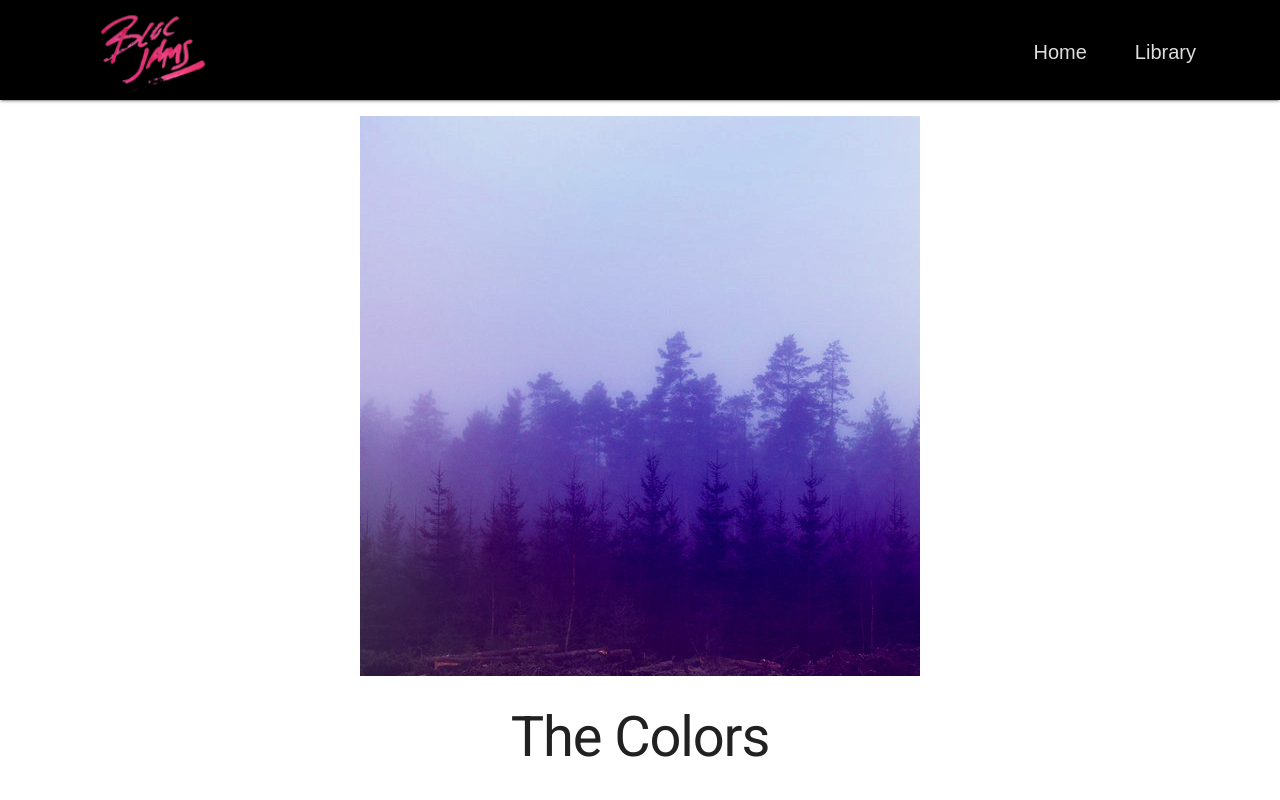
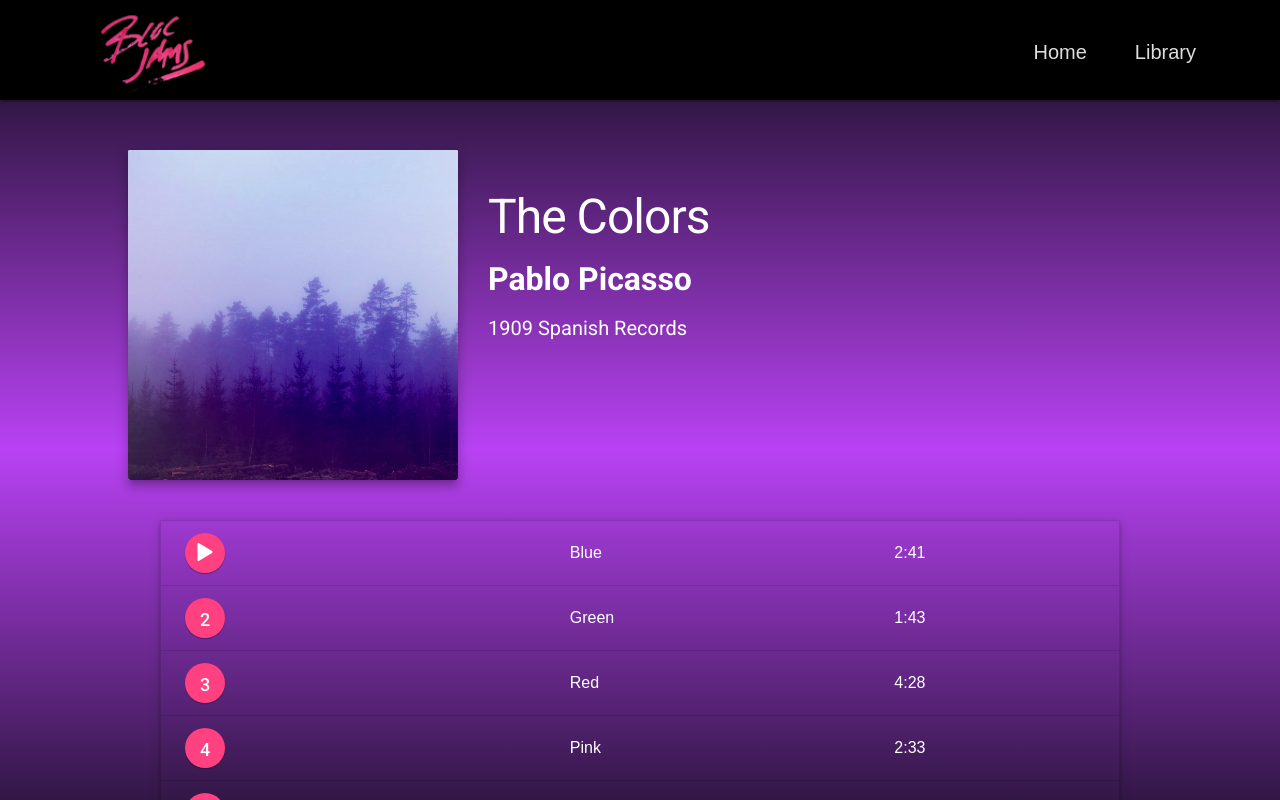
Before and after one commit to jumomma/bloc-jams-react-3, a React (Create React App) app: page /album/the-colors in a window 1280 px wide. Built offline with nearby package versions, Linux system fonts and the light colour scheme.

Commit message:
styling complete

```diff
--- a/public/index.html
+++ b/public/index.html
@@ -48,4 +48,5 @@
       To create a production bundle, use `npm run build` or `yarn build`.
     -->
   </body>
+  <footer></footer>
 </html>
--- a/src/App.css
+++ b/src/App.css
@@ -13,6 +13,7 @@
   width: 100%;
   height: 100%;
   margin: 0px;
+  background: linear-gradient(#321746, #b942f4, #321746);
 }
 
 #logo {
@@ -47,7 +48,7 @@
 
 .hero-title-box {
   height: 200px;
-  background: url("/assets/images/tex2res4.png") center;
+  background: linear-gradient(#321746, #b942f4, #321746);
   margin-bottom: 40px;
   padding-top: 60px;
   width: 100%;
@@ -80,12 +81,33 @@
 
 .library{
   width: 100%;
+}
+
+div.album-card{
+  padding: 20px;
+}
+
+.album-card.demo-card-square > .mdl-card__title {
   background: white;
+  color: black;
+  padding: 0;
+
 }
-.demo-card-square.mdl-card {
+.album-card.demo-card-square > .mdl-card__supporting-text {
+  background: white;
+  color: black;
+  margin: 0;
+  padding: 0;
+}
+.mdl-card__title-text {
+  padding: 5px 0px 0px 16px;
+}
+
+.mdl-card__title.mdl-card--expand {
   float: left;
-  margin: 60px 25px 25px 60px;
+  padding: 0;
 }
+
 .mdl-card__media {
   margin: 0;
 }
@@ -93,21 +115,7 @@
   max-width: 100%;
   height: auto;
 }
-.demo-card-square > .mdl-card__title {
-  background: white;
-  color: black;
-  padding: 0;
 
-}
-.mdl-card__title-text {
-  padding: 5px 0px 0px 16px;
-}
-.demo-card-square > .mdl-card__supporting-text {
-  background: white;
-  color: black;
-  margin: 0;
-  padding: 0;
-}
 .artist-text {
   margin: 0;
   padding-left: 16px;
@@ -124,9 +132,154 @@
 
 /* Album */
 
-.mdl-cell.mdl-cell--8-col {
-  text-align: center;
+.mdl-grid{
+  padding: 0px;
+}
+
+div.album{
+  width: 80%;
+  margin: 0 auto;
+  padding: 50px 30px 40px 30px;
+}
+
+/*div.demo-card-square.mdl-card.mdl-shadow--8dp.mdl-cell.mdl-cell--4-col{
+  padding: 0px;
+  margin: 0 auto;
+}*/
+
+/*div.album-cover.mdl-card__title.mdl-card--expand {
+  float: left;
+  padding: 0;
+}*/
+
+
+div.album-image.demo-card-square.mdl-card.mdl-shadow--8dp{
+  margin: 0px 10px 0px 0px;
+  float: left;
+}
+
+img#album-cover-art{
+  width: 100%;
+  margin: 0;
+}
+div.album-info{
+  float: left;
+  margin: 35px 0px 0px 20px;
+}
+
+.album-cover{
+  float: left;
+}
+h1#album-title{
+  color: white;
+  font-size: 48px;
+  margin: 0 0 5px 0;
+}
+
+h2#artist{
+  color: white;
+  font-size: 32px;
+  font-weight: 600;
+  margin: 0 0 5px 0;
+}
+
+h3#release-info{
+  color: white;
+  font-size: 20px;
+  margin: 0 0 5px 0;
+}
+div.artist{
+  font-size: 30px;
 }
 #song-list {
   margin: 0 auto;
+  font-size: 16px;
+  color: white;
 }
+
+table#song-list{
+  width: 75%;
+  background-color: inherit;
+  margin: 0 auto;
+  padding-bottom: 20px;
+}
+
+span.song-number{
+  font-size: 18px;
+}
+
+div.player-bar.mdl-cell.mdl-cell--6-col{
+  width: 100%;
+  margin: 30px 0px 50px 0px;
+  padding: 0px;
+  background-color: rgba(0,0,0,.3);
+}
+div.player-bar{
+  margin: 0;
+  height: 100px;
+
+}
+div#buttons{
+  width: 20%;
+  margin: 0 auto;
+  padding-top: 30px;
+  padding-left: 40px;
+  display: inline;
+  float: left;
+}
+
+section#time-control{
+  width: 50%;
+  margin: 0 auto;
+  padding-top: 20px;
+  display: inline;
+  float: left;
+  color: white;
+}
+
+
+div.current-time{
+  margin-left: 50%;
+}
+
+div.total-time{
+  margin-left: 50%;
+}
+
+div.icon.ion-volume-low{
+  margin-left: 50%;
+}
+
+div.icon.ion-volume-high{
+  margin-left: 50%;
+
+}
+
+section#volume-control{
+  color:white;
+  width: 15%;
+  margin: 0 auto;
+  padding-top: 20px;
+  float: left;
+}
+
+@media screen
+    and (max-width: 740px){
+  .player-bar{
+    display: flex;
+    flex-direction: column;
+    width: 100%;
+
+  }
+  section#time-control, section#volume-control{
+    width: 100%;
+  }
+  div#buttons{
+    margin: 0 auto;
+    padding: 30px 0px 50px 0px;
+    display: flex;
+    flex-direction: row;
+    width: 50%;
+  }
+
+}
--- a/src/components/Album.js
+++ b/src/components/Album.js
@@ -98,7 +98,7 @@ class Album extends Component {
   }
 
   formatTime(time) {
-    if (typeof time !== 'number') {
+    if (!time) {
       return "-:--"
     }
     const min = Math.floor(time / 60) % 60;
@@ -111,46 +111,67 @@ class Album extends Component {
       }
     }
 
+
+
   render() {
     return(
     <div className="mdl-grid">
-      <div className="mdl-layout-spacer"></div>
-      <div className="mdl-cell mdl-cell--8-col">
-        <section className="album">
-          <section id="album-info">
+      <div className="album">
+        <div className="album-image demo-card-square mdl-card mdl-shadow--8dp">
+          <div className="mdl-card__title mdl-card--expand">
+            <figure className="mdl-card__media">
               <img id="album-cover-art" src={this.state.album.albumCover} alt="album cover"/>
-            <div className="album-details">
+          </figure>
+          </div>
+        </div>
+        <div className="album-info">
+          <div className="album-title">
             <h1 id="album-title">{this.state.album.title}</h1>
-              <h2 className="artist">{this.state.album.artist}</h2>
-              <div id="release-info">{this.state.album.releaseInfo}</div>
           </div>
-          </section>
-          <table id="song-list">
+          <div className="artist">
+            <h2 id="artist">{this.state.album.artist}</h2>
+          </div>
+          <div className="release-info">
+            <h3 id="release-info">{this.state.album.releaseInfo}</h3>
+          </div>
+        </div>
+    </div>
+
+          <table className="mdl-data-table mdl-js-data-table mdl-shadow--4dp" id="song-list">
               <colgroup>
                 <col id="song-number-column" />
                 <col id="song-title-column" />
-              <col id="song-duration-colum" />
+                <col id="song-duration-column" />
               </colgroup>
             <tbody>
               {this.state.album.songs.map( (song, index) =>
-                <tr className="song" key={index} onClick={() => this.handleSongClick(song)}>
-                  /*onMouseEnter={() => this.setState({isHovered: index+1})}
-                  onMouseOut={() => this.setState({isHovered: false})}>*/
-                  <td className="song-actions">
-                    <button>
+                <tr className="song" key={index} onClick={() => this.handleSongClick(song)}
+                  onMouseEnter={() => this.setState({isHovered: index+1})}
+                  onMouseOut={() => this.setState({isHovered: false})}>
+                  <td className="song-actions mdl-data-table__cell--non-numeric">
+                    <button className="mdl-button mdl-js-button mdl-button--fab mdl-button--mini-fab mdl-js-ripple-effect mdl-button--colored" id="song-action-btns">
+                      {(this.state.currentSong.title === song.title) ?
+                        <span className={this.state.isPlaying ? "ion-pause" : "ion-play"}></span>
+                        :
+                        (this.state.isHovered === index+1) ?
                         <span className="ion-play"></span>
+                        :
+                        <span className="song-number">{index+1}</span>
+                      }
                       </button>
-                    <button>
-                      <span className="ion-pause"></span>
-                    </button>
-                    <span className="song-number">{index +1}</span>
                   </td>
-                  <td className="song-title">{song.title}</td>
-                  <td className="song-duration">{this.formatTime(song.duration)}</td>
+                  <td></td>
+                  <td className ="song-title mdl-data-table__cell--non-numeric">{song.title}</td>
+                  <td className="song-duration mdl-data-table__cell--non-numeric">{this.formatTime(song.duration)}</td>
                 </tr>
                 )}
             </tbody>
+
           </table>
+
+
+
+          <div className="player-bar mdl-cell mdl-cell--6-col">
             <PlayerBar
               isPlaying={this.state.isPlaying}
               currentSong={this.state.currentSong}
@@ -163,10 +184,9 @@ class Album extends Component {
               handleVolumeChange={(e) => this.handleVolumeChange(e)}
               formatTime={(time) => this.formatTime(time)}
             />
-        </section>
           </div>
-      <div className="mdl-layout-spacer"></div>
           </div>
+
     );
   }
 }
--- a/src/components/Library.js
+++ b/src/components/Library.js
@@ -13,8 +13,9 @@ class Library extends Component {
       <section className='library'>
       {
         this.state.albums.map( (album, index) =>
-          <div className="mdl-content">
-            <div className="demo-card-square mdl-card mdl-shadow--4dp">
+          <div className="mdl-grid">
+            <div className="mdl-layout-spacer"></div>
+              <div className="album-card demo-card-square mdl-card mdl-shadow--8dp mdl-cell mdl-cell--4-col">
                 <div className="mdl-card__title mdl-card--expand">
                   <figure className="mdl-card__media">
                     <img className="album-image" src={album.albumCover} alt={album.title} />
@@ -35,6 +36,8 @@ class Library extends Component {
                   </Link>
                 </div>
                 </div>
+
+            <div className="mdl-layout-spacer"></div>
           </div>
         )
       }
--- a/src/components/PlayerBar.js
+++ b/src/components/PlayerBar.js
@@ -3,23 +3,23 @@ import React, { Component } from 'react';
 class PlayerBar extends Component {
   render() {
     return (
-      <section className="player-bar">
-        <section id="buttons">
-           <button id="previous" onClick={this.props.handlePrevClick}>
+      <div className="player-bar">
+        <div id="buttons">
+           <button className="mdl-button mdl-js-button mdl-button--fab mdl-button--mini-fab mdl-js-ripple-effect mdl-button--colored" id ="previous" onClick={this.props.handlePrevClick}>
              <span className="ion-skip-backward"></span>
            </button>
-           <button id="play-pause" onClick={this.props.handleSongClick} >
+           <button className="mdl-button mdl-js-button mdl-button--fab mdl-button--mini-fab mdl-js-ripple-effect mdl-button--colored" id="play-pause" onClick={this.props.handleSongClick} >
              <span className={this.props.isPlaying ? 'ion-pause' : 'ion-play'}></span>
            </button>
-           <button id="next" onClick={this.props.handleNextClick}>
+           <button className="mdl-button mdl-js-button mdl-button--fab mdl-button--mini-fab mdl-js-ripple-effect mdl-button--colored" id="next" onClick={this.props.handleNextClick}>
              <span className="ion-skip-forward"></span>
            </button>
-         </section>
+         </div>
          <section id="time-control">
            <div className="current-time">{this.props.formatTime(this.props.currentTime)}</div>
            <input
               type="range"
-              className="seek-bar"
+              className="mdl-slider mdl-js-slider"
               value={(this.props.currentTime / this.props.duration) || 0}
               max="1"
               min="0"
@@ -32,7 +32,7 @@ class PlayerBar extends Component {
            <div className="icon ion-volume-low"></div>
            <input
               type="range"
-              className="seek-bar"
+              className="mdl-slider mdl-js-slider"
               value={this.props.currentVolume}
               max="1"
               min="0"
@@ -41,7 +41,7 @@ class PlayerBar extends Component {
             />
            <div className="icon ion-volume-high"></div>
          </section>
-      </section>
+      </div>
     );
   }
 }
```
Lines whose indentation alone changed are shown as unchanged.
